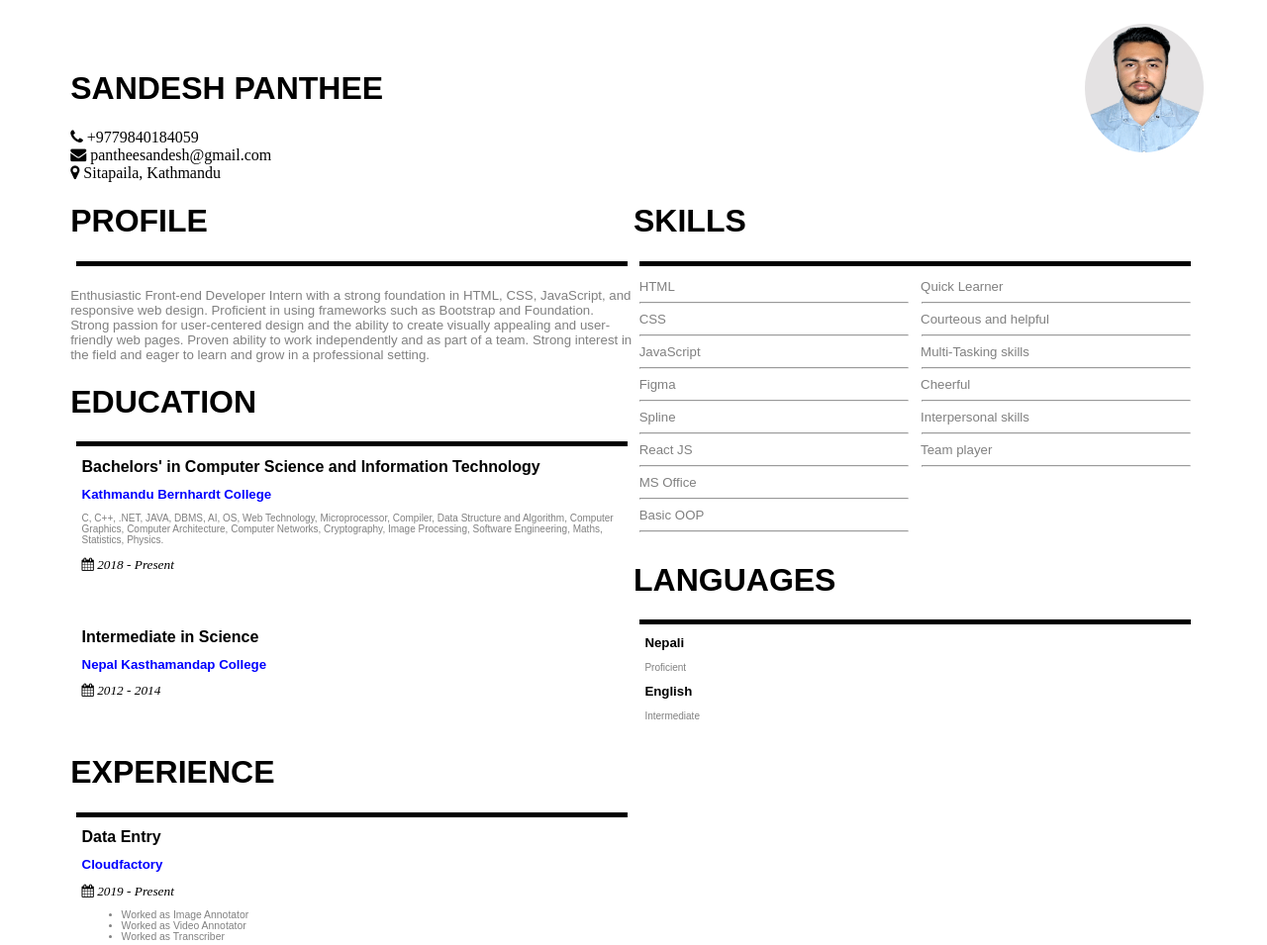
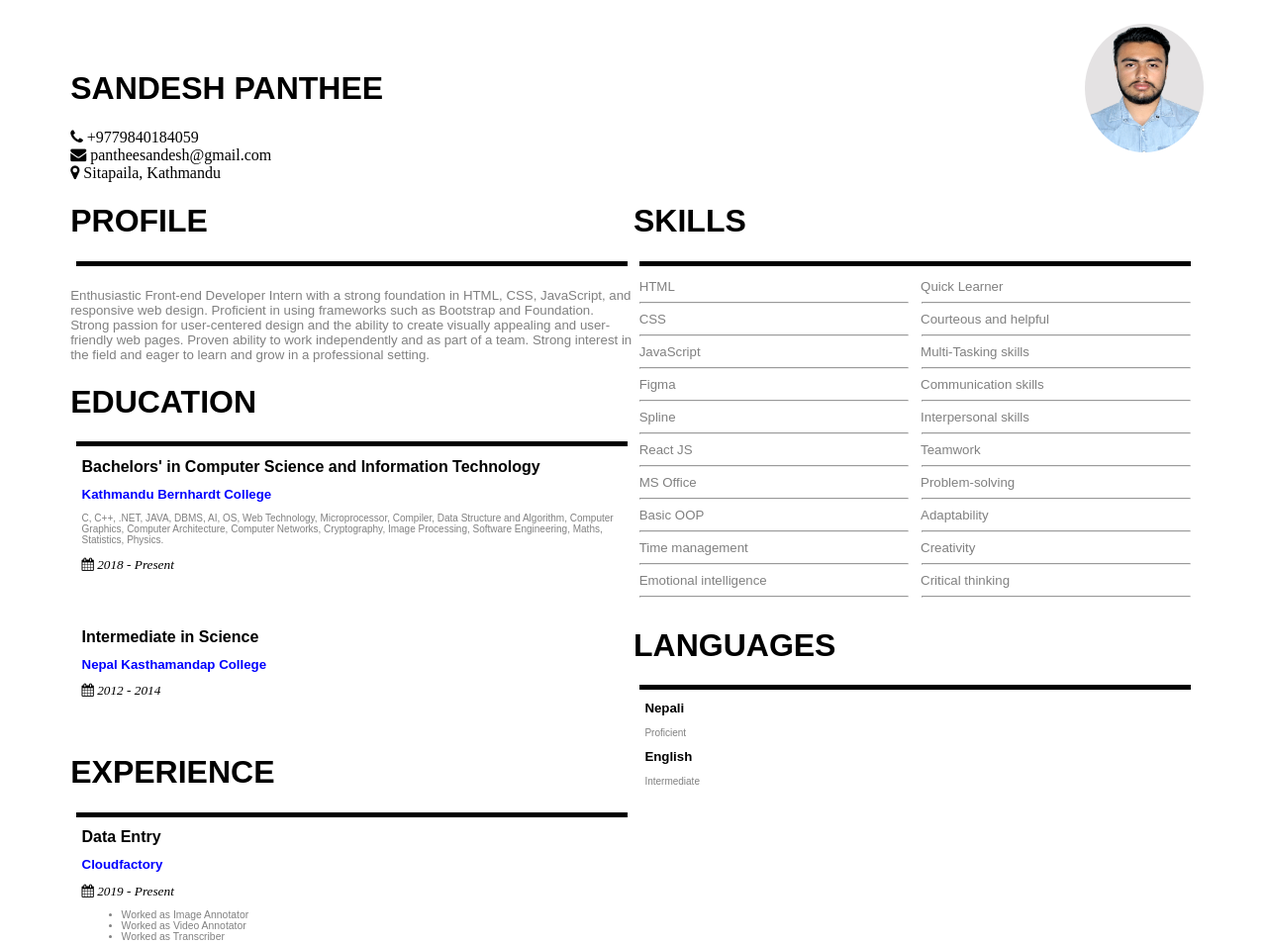
Before and after one commit to sandesh287/CV, a plain HTML site: page index.html in a window 1280 px wide. Shown: the whole page at 99% size. Drawn offline with Linux system fonts and the light colour scheme.

Commit message:
fifth commit

```diff
--- a/index.html
+++ b/index.html
@@ -93,14 +93,20 @@
                                     <h5 class="education content">React JS</h5><hr>
                                     <h5 class="education content">MS Office</h5><hr>
                                     <h5 class="education content">Basic OOP</h5><hr>
+                                    <h5 class="education content">Time management</h5><hr>
+                                    <h5 class="education content">Emotional intelligence</h5><hr>
                                 </div>
                                 <div class="skills1">
                                     <h5 class="education content">Quick Learner</h5><hr>
                                     <h5 class="education content">Courteous and helpful</h5><hr>
                                     <h5 class="education content">Multi-Tasking skills</h5><hr>
-                                    <h5 class="education content">Cheerful</h5><hr>
+                                    <h5 class="education content">Communication skills</h5><hr>
                                     <h5 class="education content">Interpersonal skills</h5><hr>
-                                    <h5 class="education content">Team player</h5><hr>
+                                    <h5 class="education content">Teamwork</h5><hr>
+                                    <h5 class="education content">Problem-solving</h5><hr>
+                                    <h5 class="education content">Adaptability</h5><hr>
+                                    <h5 class="education content">Creativity</h5><hr>
+                                    <h5 class="education content">Critical thinking</h5><hr>
                                 </div>
                             </div>
                         </div>
```
